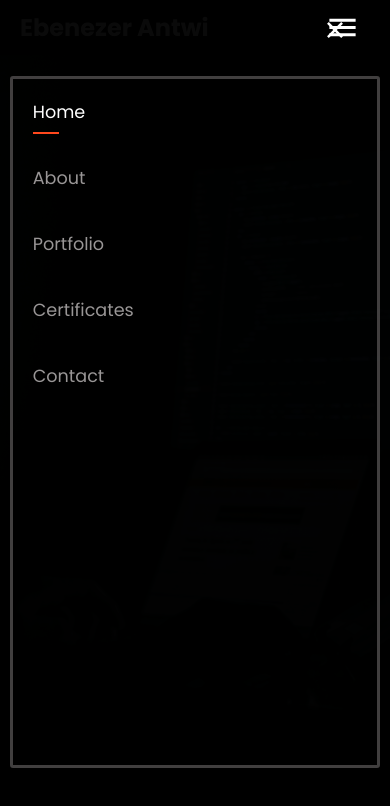
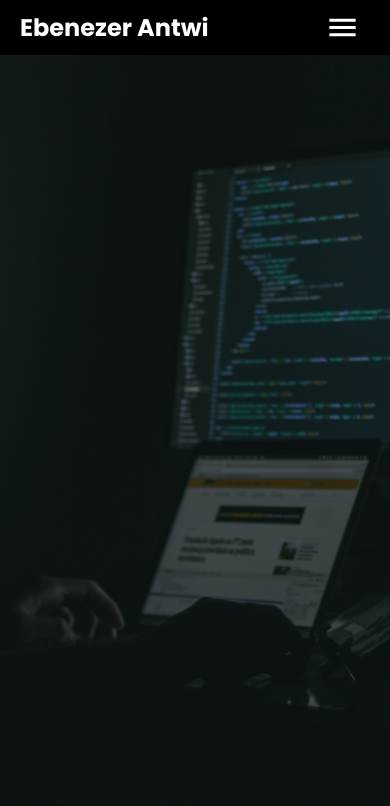
Before and after one commit to kwadwoambitious/My-Portfolio, a React (Create React App) app: page /about in a window 390 px wide. Shown: the top 806 px of the page. Built offline with nearby package versions, Linux system fonts and the light colour scheme.

Commit message:
Made changes to this file

```diff
--- a/src/App.css
+++ b/src/App.css
@@ -152,7 +152,7 @@ header{
     height: 100vh;
     z-index: 1;
     padding: 0;
-    /* display: none; */
+    display: none;
   }
   .nav-container nav{
     margin-top: 0;
@@ -195,15 +195,14 @@ header{
   .home{
     align-items: center;
     padding: 0;
+  }
+  .home h1, p, a{
     text-align: center;
   }
   .home h1{
     font-size: 2.7em;
   }
-  .home p{
-    font-size: 1.5em;
-  }
-  .logo h1{
+  .home p, .logo h1{
     font-size: 1.5em;
   }
 }
```
